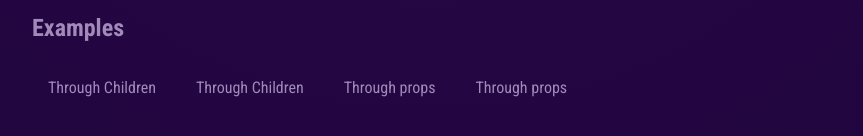
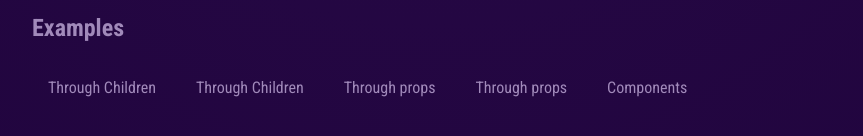
Before and after one commit to arham777/FrontEnd-Dev, a React (Vite) app in the folder 01-starting-project/: page / in a window 1280 px wide. Shown: the part 1072-1208 px from the top of the page, without its empty margins (208-1071 px from the left). Built offline with nearby package versions, Linux system fonts and the light colour scheme.

Commit message:
practice-docs

```diff
--- a/01-starting-project/src/App.jsx
+++ b/01-starting-project/src/App.jsx
@@ -15,6 +15,10 @@ import TabButton from './components/TabButton/TabButton';
 
 
 function App() {
+
+  const xyz = ()=>{
+    console.log("Hello World");
+  }
 
   return (
     <div>
@@ -55,6 +59,7 @@ function App() {
           <TabButton  >Through Children</TabButton>
           <TabButton title='Through props' ></TabButton>
           <TabButton title='Through props' ></TabButton>
+          <TabButton select={xyz} >Components</TabButton>
 
         </menu>
         </section>
```
Also changed, not shown: 18 other files (tests, documents, lock files or other folders).
